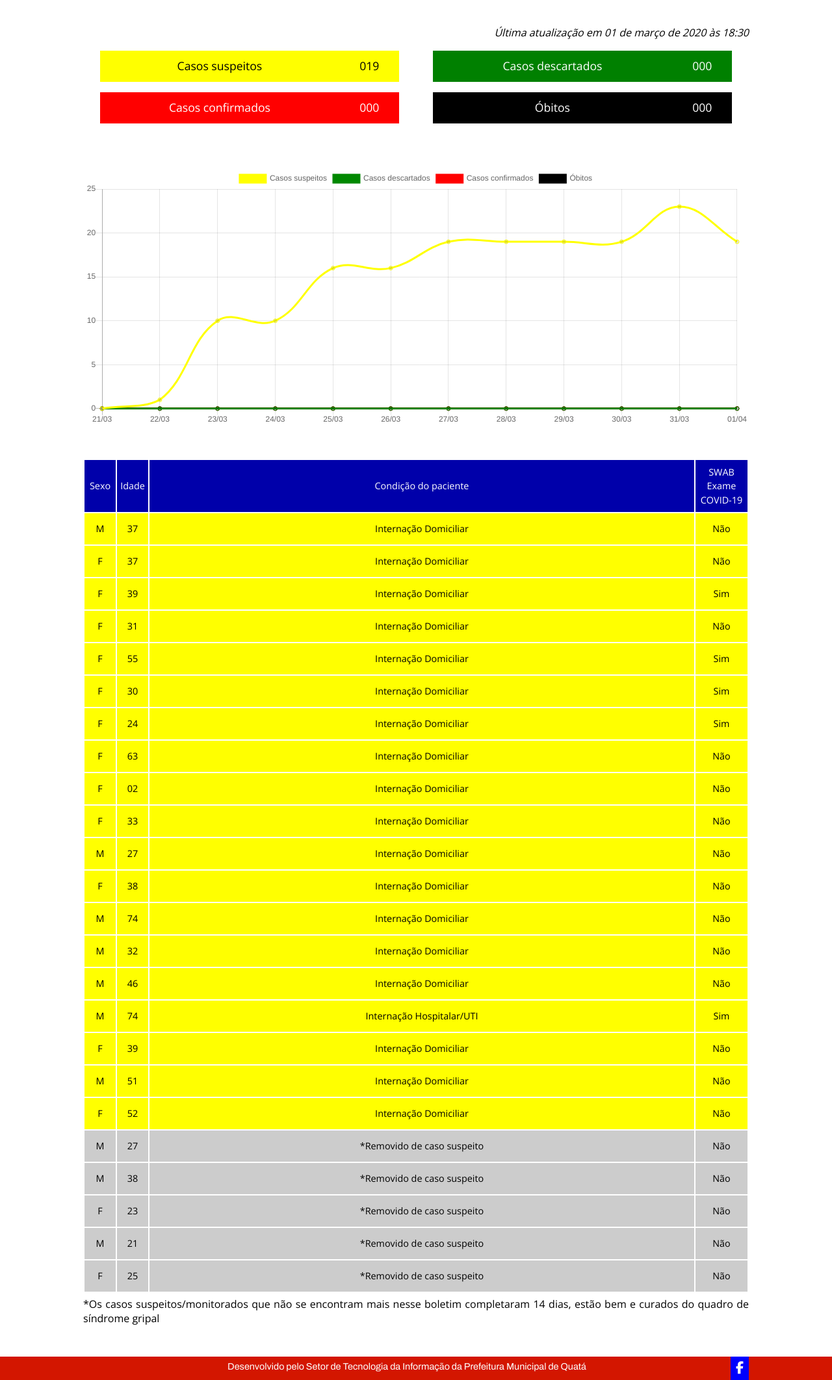
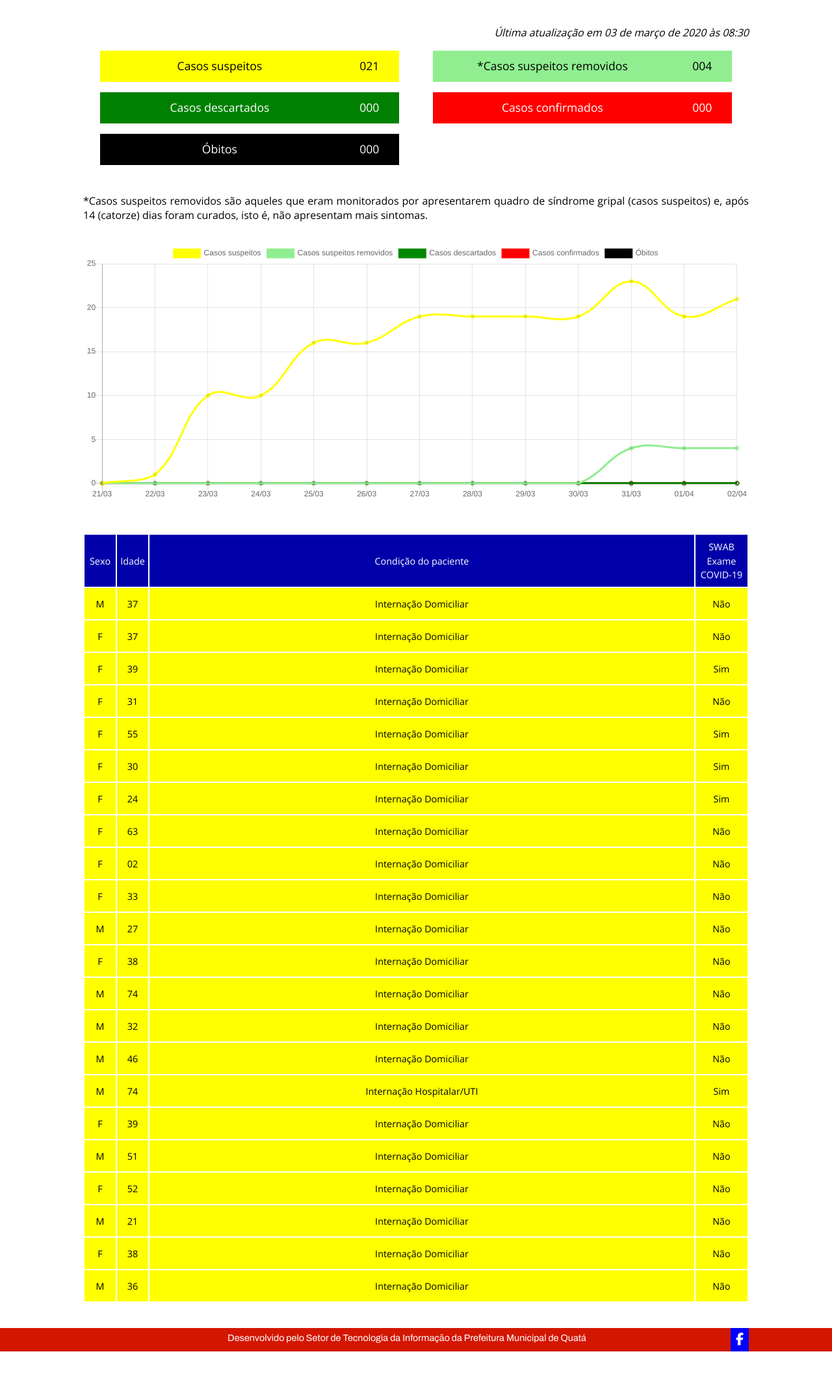
Before and after one commit to rafaelssantos/coronavirus, a PHP site: page / in a window 1280 px wide. Shown: the part 184-2308 px from the top of the page at 65% size. After the commit the page ends 2264 px from the top, so only its background shows below. Run offline with PHP 8.4, Linux system fonts and the light colour scheme; some libraries are stand-ins or nearby versions.

Commit message:
+ Atualização de casos suspeitos + Criação de label casos suspeitos removidos

```diff
--- a/css/home.css
+++ b/css/home.css
@@ -23,8 +23,11 @@
     justify-content: center;
     align-items: center;
     height: 100%;
-    width: 80%;
+    width: calc(80% - 1rem);
+    padding-left: 0.5rem;
+    padding-right: 0.5rem;
     float: left;
+    text-align: center;
 }
 
 .cases-panel-container .cases-label-container .cases-counter {
@@ -38,6 +41,10 @@
 
 #label-suspeitos {
     background: yellow;
+}
+
+#label-suspeitos-curados {
+    background: lightgreen;
 }
 
 #label-descartados {
--- a/index.php
+++ b/index.php
@@ -45,12 +45,15 @@ $contact_url = BASE_URL_DIR . "contato.php";
 
 	<div class='content'>
 		<div class='update-panel-container'>
-			<span>Última atualização em 01 de março de 2020 às 18:30</span>
+			<span>Última atualização em 03 de março de 2020 às 08:30</span>
 		</div>
 
 		<div class='cases-panel-container'>
 			<div class='cases-label-container' id='label-suspeitos'>
-				<span class='cases-label'>Casos suspeitos</span><span class='cases-counter'>019</span>
+				<span class='cases-label'>Casos suspeitos</span><span class='cases-counter'>021</span>
+			</div>
+			<div class='cases-label-container' id='label-suspeitos-curados'>
+				<span class='cases-label'>*Casos suspeitos removidos</span><span class='cases-counter'>004</span>
 			</div>
 			<div class='cases-label-container' id='label-descartados'>
 				<span class='cases-label'>Casos descartados</span><span class='cases-counter'>000</span>
@@ -62,6 +65,10 @@ $contact_url = BASE_URL_DIR . "contato.php";
 				<span class='cases-label'>Óbitos</span><span class='cases-counter'>000</span>
 			</div>
 		</div>
+
+		<p>
+		*Casos suspeitos removidos são aqueles que eram monitorados por apresentarem quadro de síndrome gripal (casos suspeitos) e, após 14 (catorze) dias foram curados, isto é, não apresentam mais sintomas.
+		<p>
 
 		<div class='chart-panel-container'>
 			<canvas id="cases-chart"></canvas>
@@ -191,41 +198,26 @@ $contact_url = BASE_URL_DIR . "contato.php";
 				<span class='table-cell table-cell-2'><span>Internação Domiciliar</span></span>
 				<span class='table-cell table-cell-3'><span>Não</span></span>
 			</div>
-			<div class='cases-table-content status-suspeito-removido'>
+			<div class='cases-table-content status-suspeito'>
 				<span class='table-cell table-cell-0'><span>M</span></span>
-				<span class='table-cell table-cell-1'><span>27</span></span>
-				<span class='table-cell table-cell-2'><span>*Removido de caso suspeito</span></span>
+				<span class='table-cell table-cell-1'><span>21</span></span>
+				<span class='table-cell table-cell-2'><span>Internação Domiciliar</span></span>
 				<span class='table-cell table-cell-3'><span>Não</span></span>
 			</div>
-			<div class='cases-table-content status-suspeito-removido'>
-				<span class='table-cell table-cell-0'><span>M</span></span>
+			<div class='cases-table-content status-suspeito'>
+				<span class='table-cell table-cell-0'><span>F</span></span>
 				<span class='table-cell table-cell-1'><span>38</span></span>
-				<span class='table-cell table-cell-2'><span>*Removido de caso suspeito</span></span>
+				<span class='table-cell table-cell-2'><span>Internação Domiciliar</span></span>
 				<span class='table-cell table-cell-3'><span>Não</span></span>
 			</div>
-			<div class='cases-table-content status-suspeito-removido'>
-				<span class='table-cell table-cell-0'><span>F</span></span>
-				<span class='table-cell table-cell-1'><span>23</span></span>
-				<span class='table-cell table-cell-2'><span>*Removido de caso suspeito</span></span>
+			<div class='cases-table-content status-suspeito'>
+				<span class='table-cell table-cell-0'><span>M</span></span>
+				<span class='table-cell table-cell-1'><span>36</span></span>
+				<span class='table-cell table-cell-2'><span>Internação Domiciliar</span></span>
 				<span class='table-cell table-cell-3'><span>Não</span></span>
 			</div>
-			<div class='cases-table-content status-suspeito-removido'>
-				<span class='table-cell table-cell-0'><span>M</span></span>
-				<span class='table-cell table-cell-1'><span>21</span></span>
-				<span class='table-cell table-cell-2'><span>*Removido de caso suspeito</span></span>
-				<span class='table-cell table-cell-3'><span>Não</span></span>
-			</div>
-			<div class='cases-table-content status-suspeito-removido'>
-				<span class='table-cell table-cell-0'><span>F</span></span>
-				<span class='table-cell table-cell-1'><span>25</span></span>
-				<span class='table-cell table-cell-2'><span>*Removido de caso suspeito</span></span>
-				<span class='table-cell table-cell-3'><span>Não</span></span>
-			</div>
+
 		</div>
-
-		<p>
-		*Os casos suspeitos/monitorados que não se encontram mais nesse boletim completaram 14 dias, estão bem e curados do quadro de síndrome gripal
-		<p>
 	</div>
 
 	<?php include(HTDOCS_DIR . '/html/footer.php'); ?>
@@ -235,24 +227,31 @@ $contact_url = BASE_URL_DIR . "contato.php";
 	new Chart(document.getElementById("cases-chart"), {
 		type: 'line',
 		data: {
-			labels: ['21/03', '22/03', '23/03', '24/03', '25/03', '26/03', '27/03', '28/03', '29/03', '30/03', '31/03', '01/04'],
+			labels: ['21/03', '22/03', '23/03', '24/03', '25/03', '26/03', '27/03', '28/03', '29/03', '30/03', '31/03', '01/04', '02/04'],
 			datasets: [{
-				data: [0, 1, 10, 10, 16, 16, 19, 19, 19, 19, 23, 19],
+				data: [0, 1, 10, 10, 16, 16, 19, 19, 19, 19, 23, 19, 21],
 				label: "Casos suspeitos",
 				borderColor: "#FFFF00",
 				fill: false
-			}, {
-				data: [0, 0, 0, 0, 0, 0, 0, 0, 0, 0, 0, 0],
+			},
+			{
+				data: [0, 0, 0, 0, 0, 0, 0, 0, 0, 0, 4, 4, 4],
+				label: "Casos suspeitos removidos",
+				borderColor: "#90EE90",
+				fill: false
+			},
+			{
+				data: [0, 0, 0, 0, 0, 0, 0, 0, 0, 0, 0, 0, 0],
 				label: "Casos descartados",
 				borderColor: "#008800",
 				fill: false
 			}, {
-				data: [0, 0, 0, 0, 0, 0, 0, 0, 0, 0, 0, 0],
+				data: [0, 0, 0, 0, 0, 0, 0, 0, 0, 0, 0, 0, 0],
 				label: "Casos confirmados",
 				borderColor: "#FF0000",
 				fill: false
 			}, {
-				data: [0, 0, 0, 0, 0, 0, 0, 0, 0, 0, 0, 0],
+				data: [0, 0, 0, 0, 0, 0, 0, 0, 0, 0, 0, 0, 0],
 				label: "Óbitos",
 				borderColor: "#000000",
 				fill: false
```
